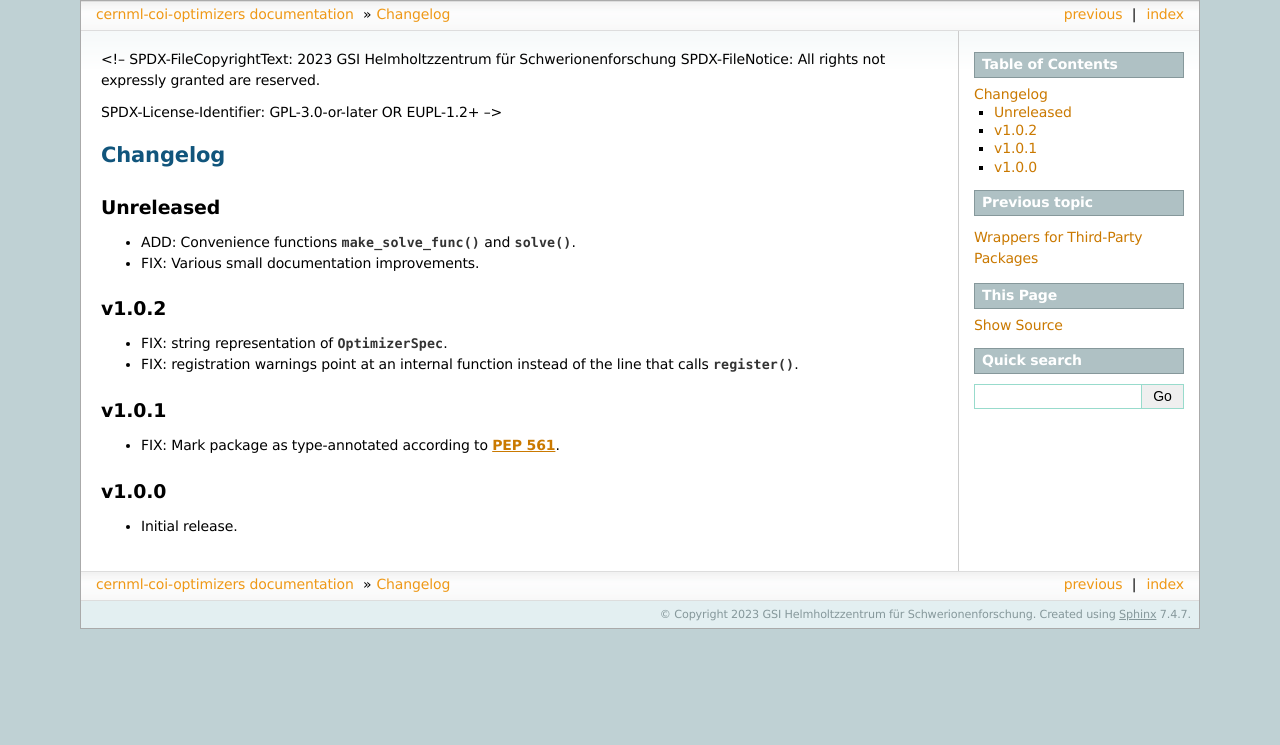
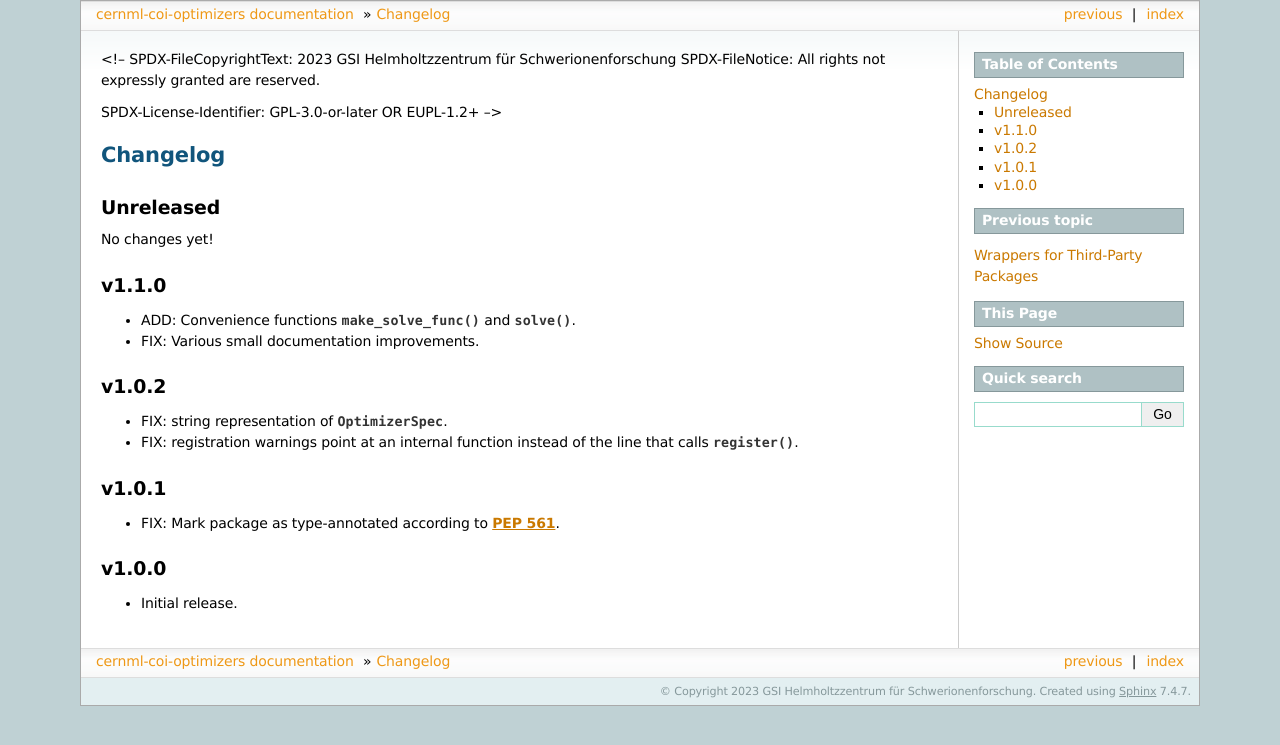
Before and after one commit to geoff-project/coi-optimizers, a Sphinx documentation site: the page built from docs/changelog.rst, in a window 1280 px wide. Shown: the top 745 px of the page. Built offline with Sphinx 7.4.7, drawn with Linux system fonts in a browser that asks for light colours; the version number could not be read and is left out.

Commit message:
Bump version.

```diff
--- a/docs/changelog.rst
+++ b/docs/changelog.rst
@@ -12,6 +12,11 @@ Changelog
 
 Unreleased
 ----------
+
+No changes yet!
+
+v1.1.0
+------
 
 - ADD: Convenience functions `~cernml.optimizers.make_solve_func()` and
   `~cernml.optimizers.solve()`.
```
